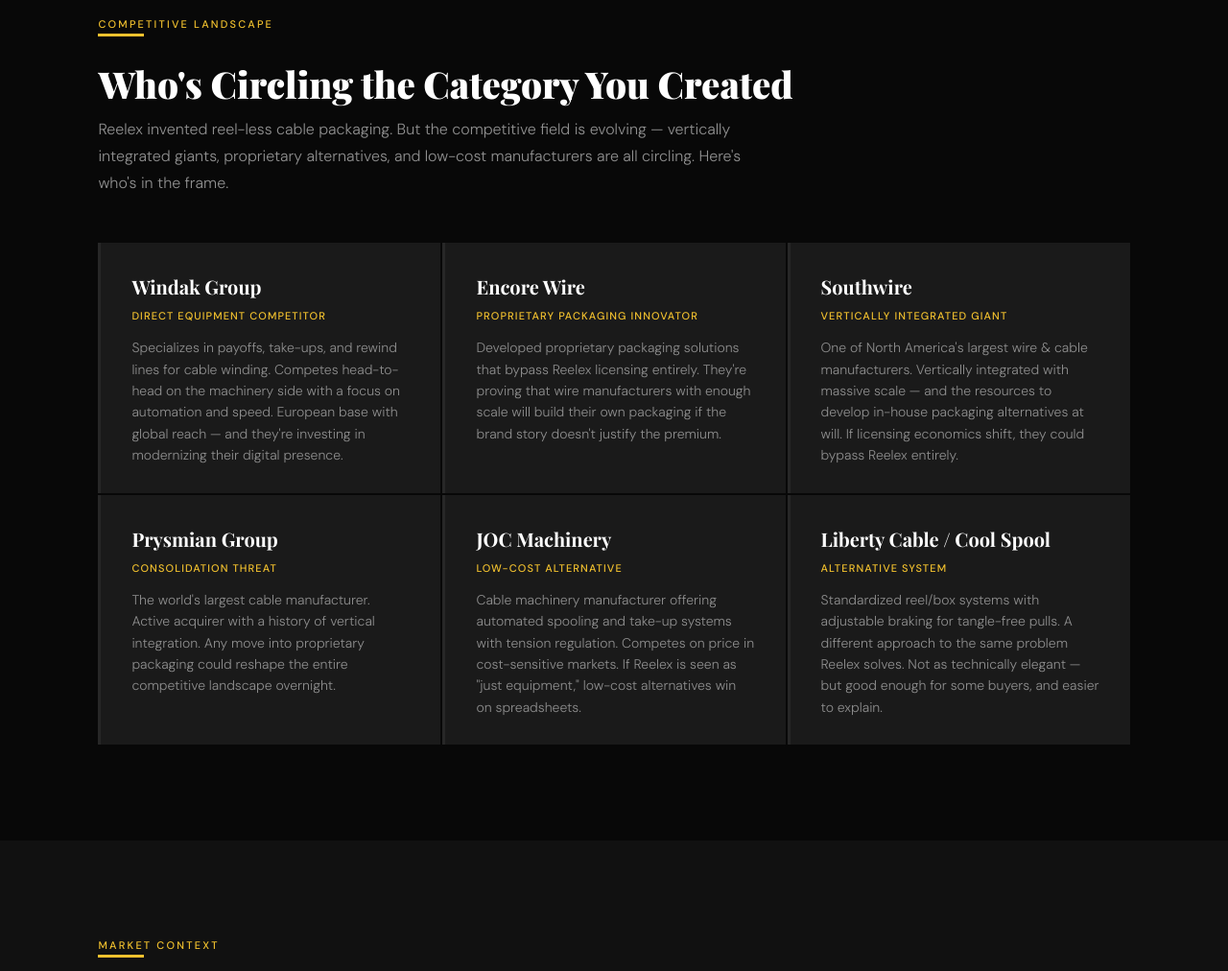
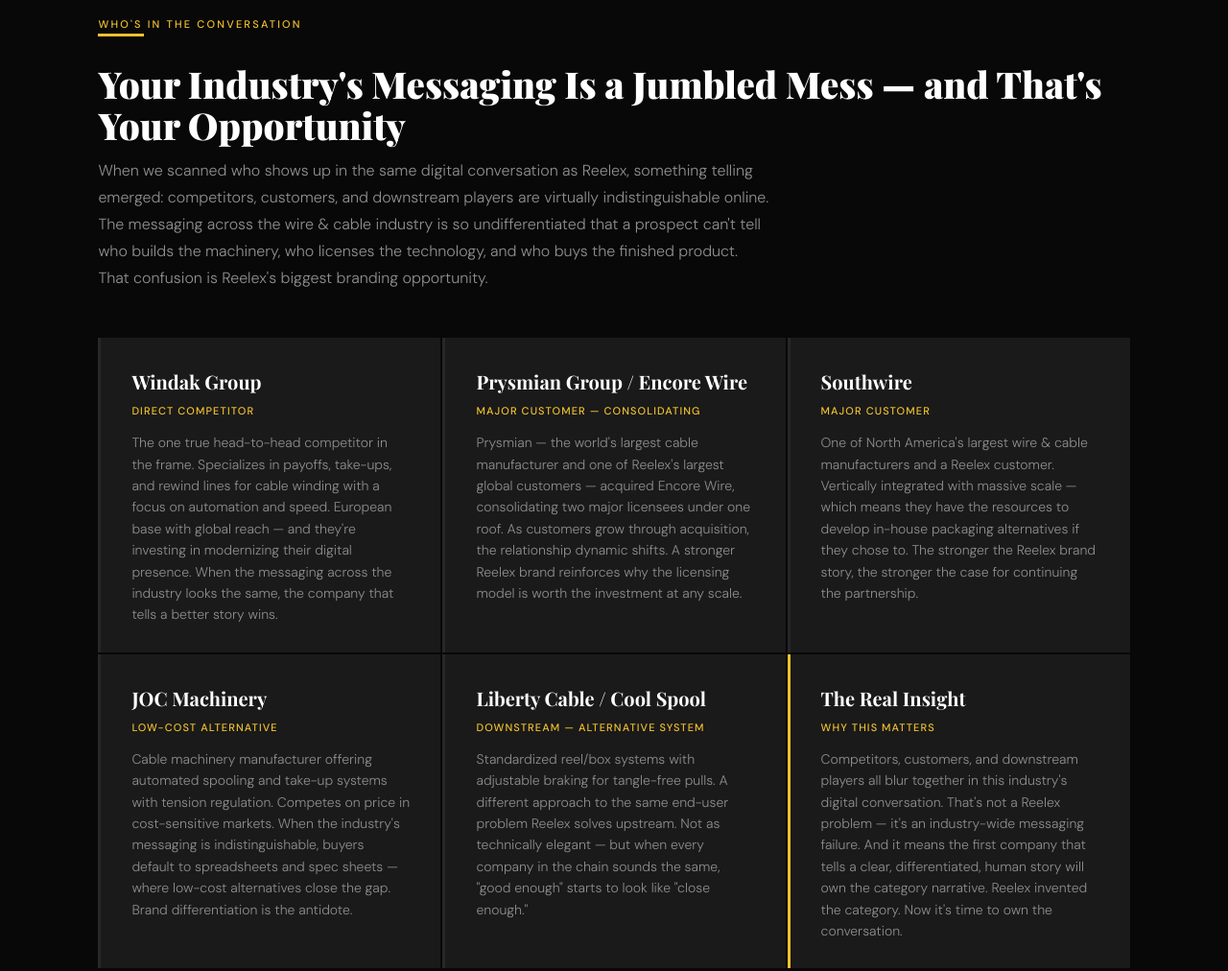
Before and after one commit to maxdimassimoo/digo-reelex, a plain HTML site: page index.html in a window 1280 px wide. Shown: the part 4320-5332 px from the top of the page at 96% size. Drawn offline with nearby package versions, Linux system fonts and the light colour scheme; a web font is replaced by a local one.

Commit message:
Update competitive section messaging and CTA copy

```diff
--- a/index.html
+++ b/index.html
@@ -441,41 +441,41 @@
     <section class="competitive-section" id="landscape">
         <div class="competitive-inner">
             <div class="fade-up">
-                <p class="eyebrow">Competitive Landscape</p>
+                <p class="eyebrow">Who's in the Conversation</p>
                 <div class="rule"></div>
-                <h2 style="font-family: 'Playfair Display', serif; font-size: clamp(28px, 3vw, 42px); font-weight: 900; color: var(--white); line-height: 1.12; margin-bottom: 12px;">Who's Circling the Category You Created</h2>
-                <p style="max-width: 700px; color: rgba(255,255,255,0.55);">Reelex invented reel-less cable packaging. But the competitive field is evolving — vertically integrated giants, proprietary alternatives, and low-cost manufacturers are all circling. Here's who's in the frame.</p>
+                <h2 style="font-family: 'Playfair Display', serif; font-size: clamp(28px, 3vw, 42px); font-weight: 900; color: var(--white); line-height: 1.12; margin-bottom: 12px;">Your Industry's Messaging Is a Jumbled Mess — and That's Your Opportunity</h2>
+                <p style="max-width: 700px; color: rgba(255,255,255,0.55);">When we scanned who shows up in the same digital conversation as Reelex, something telling emerged: competitors, customers, and downstream players are virtually indistinguishable online. The messaging across the wire & cable industry is so undifferentiated that a prospect can't tell who builds the machinery, who licenses the technology, and who buys the finished product. That confusion is Reelex's biggest branding opportunity.</p>
             </div>
             <div class="competitor-grid">
                 <div class="competitor-card fade-up">
                     <div class="competitor-name">Windak Group</div>
-                    <div class="competitor-type">Direct Equipment Competitor</div>
-                    <p class="competitor-detail">Specializes in payoffs, take-ups, and rewind lines for cable winding. Competes head-to-head on the machinery side with a focus on automation and speed. European base with global reach — and they're investing in modernizing their digital presence.</p>
+                    <div class="competitor-type">Direct Competitor</div>
+                    <p class="competitor-detail">The one true head-to-head competitor in the frame. Specializes in payoffs, take-ups, and rewind lines for cable winding with a focus on automation and speed. European base with global reach — and they're investing in modernizing their digital presence. When the messaging across the industry looks the same, the company that tells a better story wins.</p>
                 </div>
                 <div class="competitor-card fade-up">
-                    <div class="competitor-name">Encore Wire</div>
-                    <div class="competitor-type">Proprietary Packaging Innovator</div>
-                    <p class="competitor-detail">Developed proprietary packaging solutions that bypass Reelex licensing entirely. They're proving that wire manufacturers with enough scale will build their own packaging if the brand story doesn't justify the premium.</p>
+                    <div class="competitor-name">Prysmian Group / Encore Wire</div>
+                    <div class="competitor-type">Major Customer &mdash; Consolidating</div>
+                    <p class="competitor-detail">Prysmian — the world's largest cable manufacturer and one of Reelex's largest global customers — acquired Encore Wire, consolidating two major licensees under one roof. As customers grow through acquisition, the relationship dynamic shifts. A stronger Reelex brand reinforces why the licensing model is worth the investment at any scale.</p>
                 </div>
                 <div class="competitor-card fade-up">
                     <div class="competitor-name">Southwire</div>
-                    <div class="competitor-type">Vertically Integrated Giant</div>
-                    <p class="competitor-detail">One of North America's largest wire & cable manufacturers. Vertically integrated with massive scale — and the resources to develop in-house packaging alternatives at will. If licensing economics shift, they could bypass Reelex entirely.</p>
-                </div>
-                <div class="competitor-card fade-up">
-                    <div class="competitor-name">Prysmian Group</div>
-                    <div class="competitor-type">Consolidation Threat</div>
-                    <p class="competitor-detail">The world's largest cable manufacturer. Active acquirer with a history of vertical integration. Any move into proprietary packaging could reshape the entire competitive landscape overnight.</p>
+                    <div class="competitor-type">Major Customer</div>
+                    <p class="competitor-detail">One of North America's largest wire & cable manufacturers and a Reelex customer. Vertically integrated with massive scale — which means they have the resources to develop in-house packaging alternatives if they chose to. The stronger the Reelex brand story, the stronger the case for continuing the partnership.</p>
                 </div>
                 <div class="competitor-card fade-up">
                     <div class="competitor-name">JOC Machinery</div>
                     <div class="competitor-type">Low-Cost Alternative</div>
-                    <p class="competitor-detail">Cable machinery manufacturer offering automated spooling and take-up systems with tension regulation. Competes on price in cost-sensitive markets. If Reelex is seen as "just equipment," low-cost alternatives win on spreadsheets.</p>
+                    <p class="competitor-detail">Cable machinery manufacturer offering automated spooling and take-up systems with tension regulation. Competes on price in cost-sensitive markets. When the industry's messaging is indistinguishable, buyers default to spreadsheets and spec sheets — where low-cost alternatives close the gap. Brand differentiation is the antidote.</p>
                 </div>
                 <div class="competitor-card fade-up">
                     <div class="competitor-name">Liberty Cable / Cool Spool</div>
-                    <div class="competitor-type">Alternative System</div>
-                    <p class="competitor-detail">Standardized reel/box systems with adjustable braking for tangle-free pulls. A different approach to the same problem Reelex solves. Not as technically elegant — but good enough for some buyers, and easier to explain.</p>
+                    <div class="competitor-type">Downstream &mdash; Alternative System</div>
+                    <p class="competitor-detail">Standardized reel/box systems with adjustable braking for tangle-free pulls. A different approach to the same end-user problem Reelex solves upstream. Not as technically elegant — but when every company in the chain sounds the same, "good enough" starts to look like "close enough."</p>
+                </div>
+                <div class="competitor-card fade-up" style="border-left-color: var(--gold);">
+                    <div class="competitor-name">The Real Insight</div>
+                    <div class="competitor-type">Why This Matters</div>
+                    <p class="competitor-detail">Competitors, customers, and downstream players all blur together in this industry's digital conversation. That's not a Reelex problem — it's an industry-wide messaging failure. And it means the first company that tells a clear, differentiated, human story will own the category narrative. Reelex invented the category. Now it's time to own the conversation.</p>
                 </div>
             </div>
         </div>
@@ -575,7 +575,7 @@
                     <p class="preview-blur">Launch the channels, campaigns, and conversion architecture that turn visibility into revenue</p>
                 </div>
             </div>
-            <a href="mailto:lee@digobrands.com?subject=7x7%20Score%20Review%20-%20Reelex%20Packaging%20Solutions&body=I'd%20like%20to%20schedule%20a%20call%20to%20discuss%20improving%20my%20company's%207on7%20score%20and%20building%20a%20legendary%20brand." class="cta-button">YES, I WANT TO BUILD A LEGENDARY BRAND. LET'S MOVE TO THE NEXT STEP.</a>
+            <a href="mailto:lee@digobrands.com?subject=7x7%20Score%20Review%20-%20Reelex%20Packaging%20Solutions&body=I'd%20like%20to%20schedule%20a%20call%20to%20review%20my%207x7%2B%20score." class="cta-button">YES, I WANT TO BUILD A LEGENDARY BRAND. LET'S MOVE TO THE NEXT STEP.</a>
         </div>
     </section>
 
```
